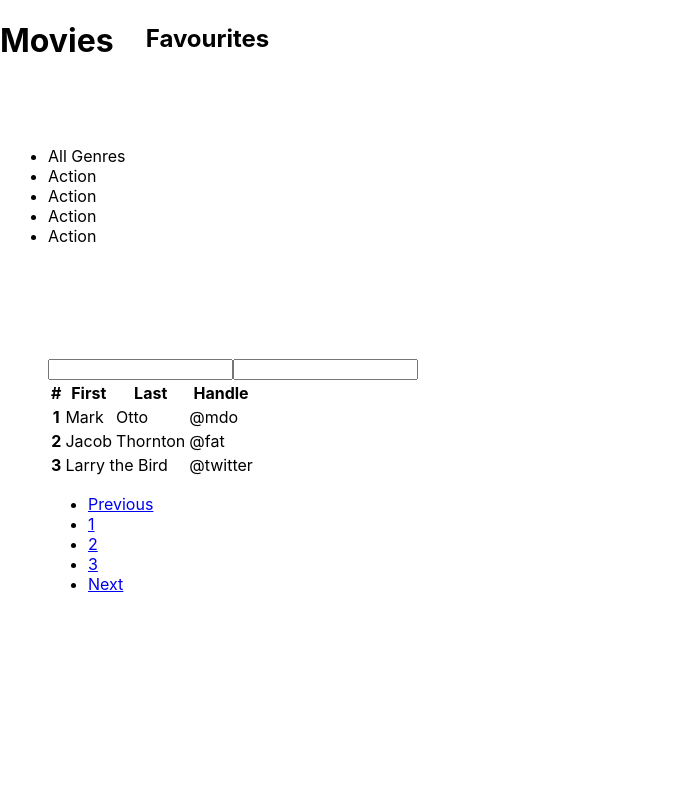
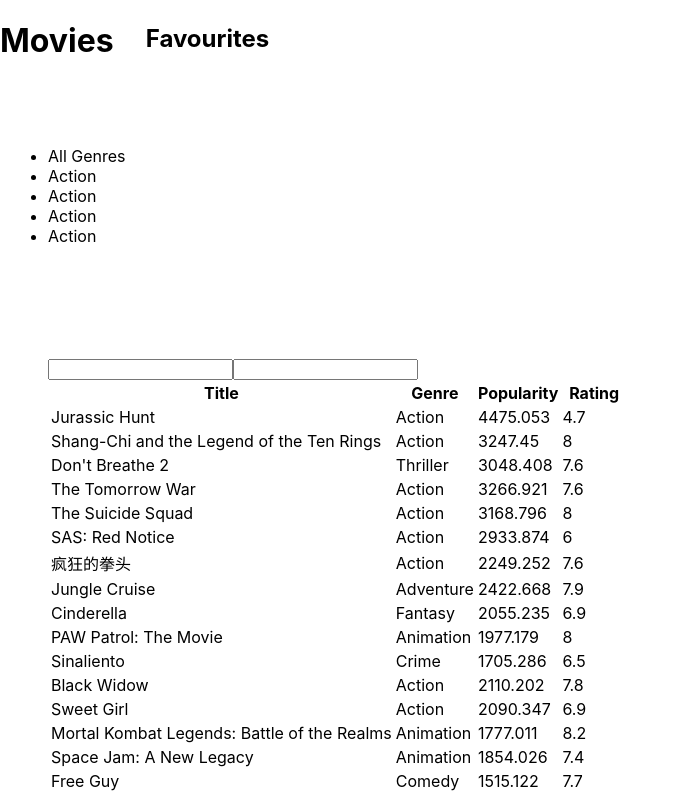
Before and after one commit to Abstract-ak/movies, a React (Create React App) app: page / in a window 1280 px wide. Shown: the top 796 px of the page, without its empty margins (0-680 px from the left). Built offline with nearby package versions, Linux system fonts and the light colour scheme; the HTML template or start-up script is replaced by a standard one.

Commit message:
column obects

```diff
--- a/src/Components/Favourite.js
+++ b/src/Components/Favourite.js
@@ -1,8 +1,15 @@
 import React, { Component } from 'react'
-
+import { movies } from './getMovies'
 export default class Favourite extends Component {
   render() {
+    const movie= movies.results;
+    console.log(movie);
+
+    let genreids = {28:'Action',12:'Adventure',16:'Animation',35:'Comedy',80:'Crime',99:'Documentary',18:'Drama',10751:'Family',14:'Fantasy',36:'History',
+    27:'Horror',10402:'Music',9648:'Mystery',10749:'Romance',878:'Sci-Fi',10770:'TV',53:'Thriller',10752:'War',37:'Western'};
+
     return (
+
       <div>
         <>
         <div className='main'>
@@ -25,19 +32,23 @@
                     <table class="table">
                         <thead>
                             <tr>
-                            <th scope="col">#</th>
-                            <th scope="col">First</th>
-                            <th scope="col">Last</th>
-                            <th scope="col">Handle</th>
+                            <th scope="col">Title</th>
+                            <th scope="col">Genre</th>
+                            <th scope="col">Popularity</th>
+                            <th scope="col">Rating</th>
                             </tr>
                         </thead>
                         <tbody>
-                            <tr>
-                            <th scope="row">1</th>
-                            <td>Mark</td>
-                            <td>Otto</td>
-                            <td>@mdo</td>
-                            </tr>
+                            {
+                                movie.map((movieobj)=>(
+                                    <tr>
+                                        <td>{movieobj.original_title}</td>
+                                        <td>{genreids[movieobj.genre_ids[0]]}</td>
+                                        <td>{movieobj.popularity}</td>
+                                        <td>{movieobj.vote_average}</td>
+                                    </tr>
+                                ))
+                            }
                             <tr>
                             <th scope="row">2</th>
                             <td>Jacob</td>
```
